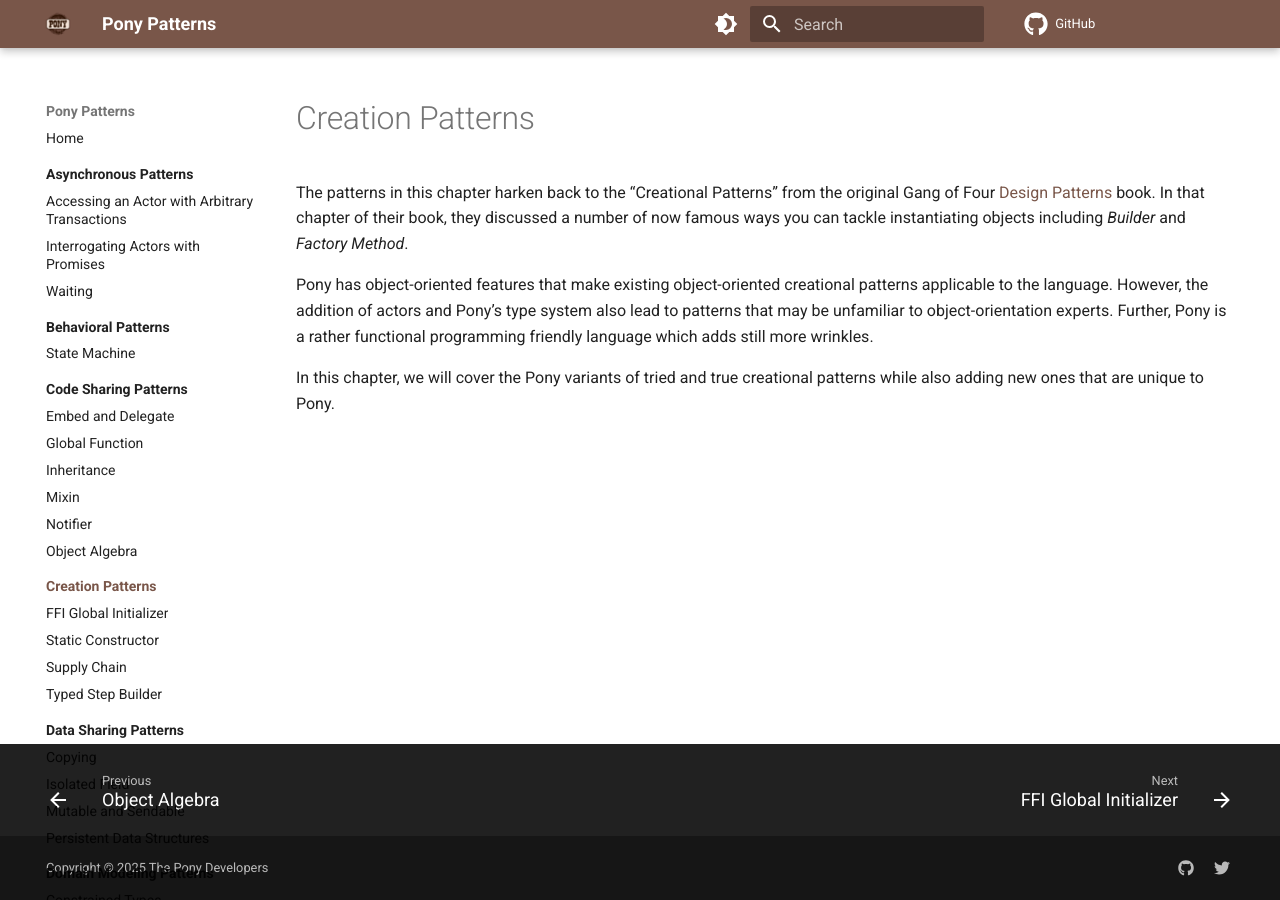
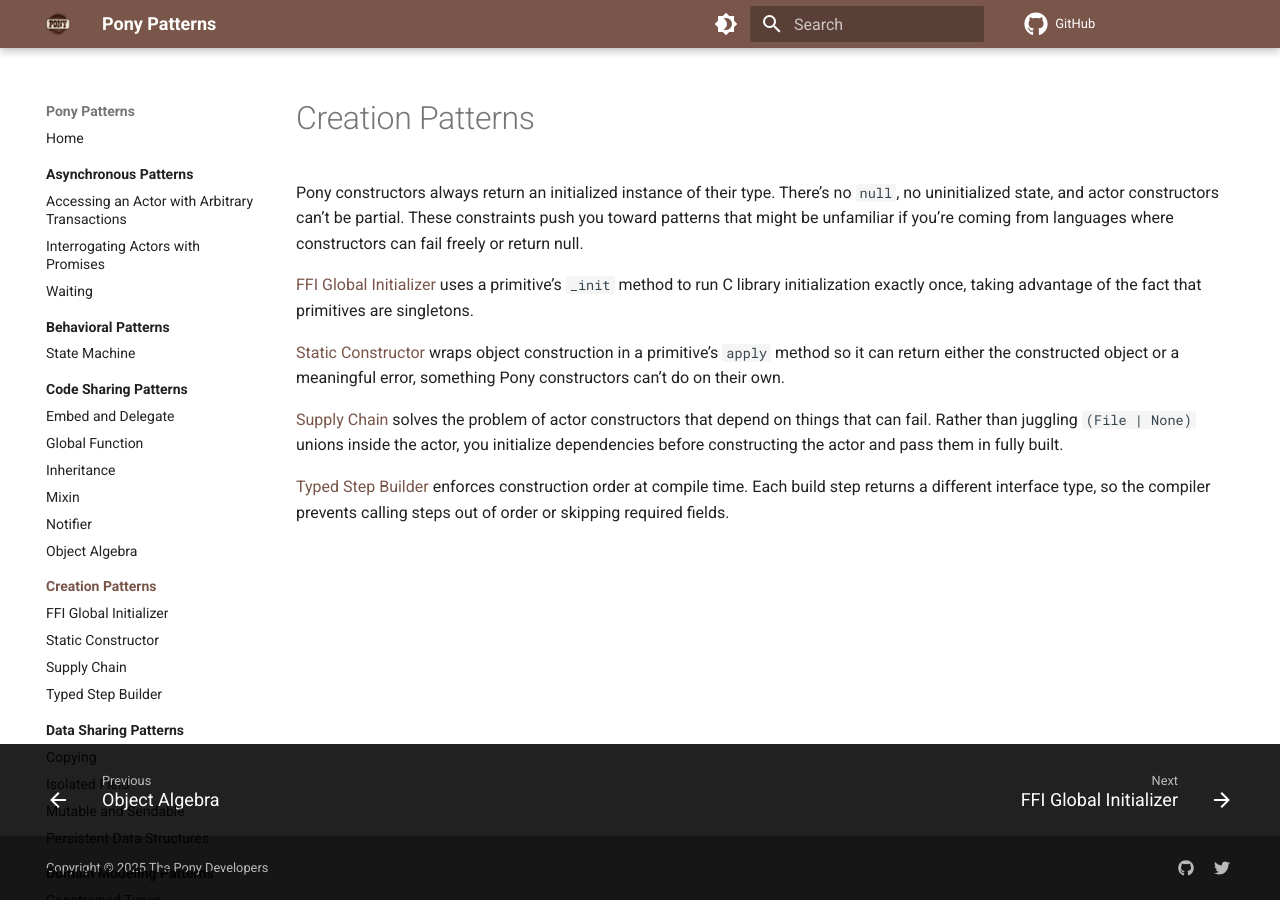
Before and after one commit to ponylang/pony-patterns, an MkDocs documentation site: the page built from docs/creation/index.md, in a window 1280 px wide. Built offline with MkDocs 1.6.1 and Material for MkDocs 9.7.7, drawn with Linux system fonts in a browser that asks for light colours; comment, search, counter and statistics services are not loaded.

Commit message:
Rewrite creation patterns index with per-pattern overviews
Replaces the generic Gang of Four framing with a Pony-specific
introduction and a brief summary of each pattern in the category.

```diff
--- a/docs/creation/index.md
+++ b/docs/creation/index.md
@@ -5,8 +5,12 @@ hide:
 
 # Creation Patterns
 
-The patterns in this chapter harken back to the "Creational Patterns" from the original Gang of Four [Design Patterns](https://en.wikipedia.org/wiki/Design_Patterns) book. In that chapter of their book, they discussed a number of now famous ways you can tackle instantiating objects including _Builder_ and _Factory Method_.
+Pony constructors always return an initialized instance of their type. There's no `null`, no uninitialized state, and actor constructors can't be partial. These constraints push you toward patterns that might be unfamiliar if you're coming from languages where constructors can fail freely or return null.
 
-Pony has object-oriented features that make existing object-oriented creational patterns applicable to the language. However, the addition of actors and Pony's type system also lead to patterns that may be unfamiliar to object-orientation experts. Further, Pony is a rather functional programming friendly language which adds still more wrinkles.
+[FFI Global Initializer](ffi-global-initializer.md) uses a primitive's `_init` method to run C library initialization exactly once, taking advantage of the fact that primitives are singletons.
 
-In this chapter, we will cover the Pony variants of tried and true creational patterns while also adding new ones that are unique to Pony.
+[Static Constructor](static-constructor.md) wraps object construction in a primitive's `apply` method so it can return either the constructed object or a meaningful error, something Pony constructors can't do on their own.
+
+[Supply Chain](supply-chain.md) solves the problem of actor constructors that depend on things that can fail. Rather than juggling `(File | None)` unions inside the actor, you initialize dependencies before constructing the actor and pass them in fully built.
+
+[Typed Step Builder](typed-step-builder.md) enforces construction order at compile time. Each build step returns a different interface type, so the compiler prevents calling steps out of order or skipping required fields.
```
